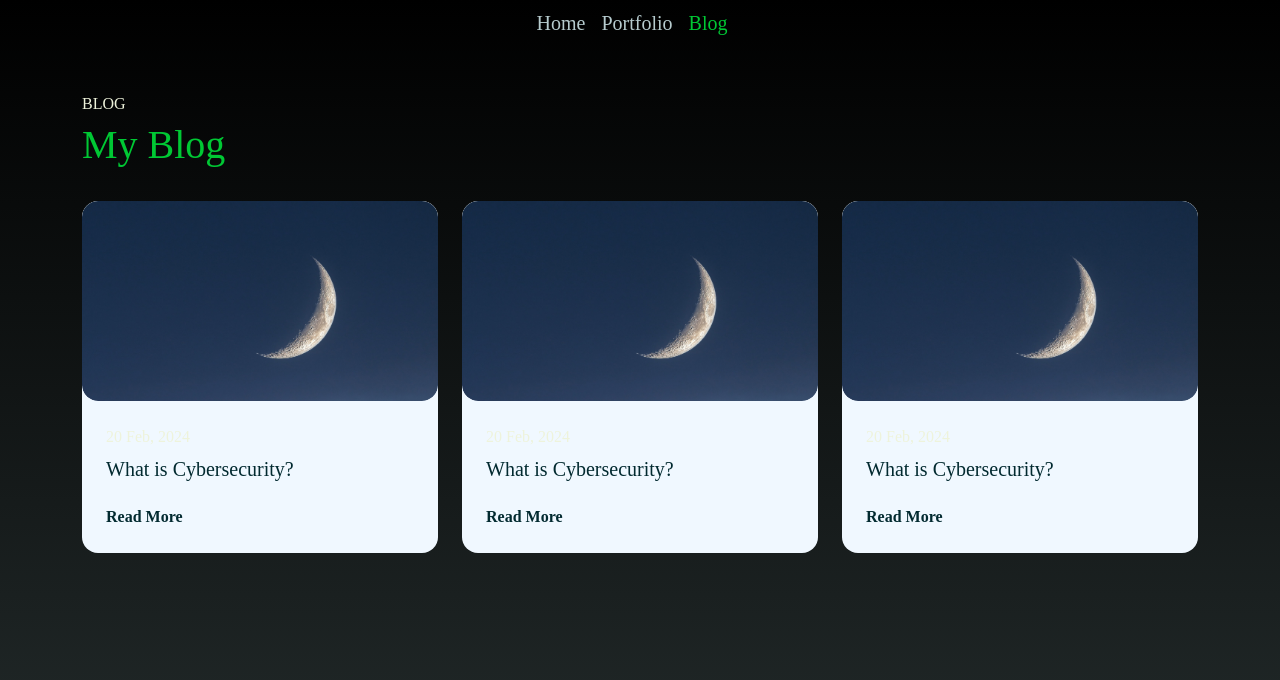
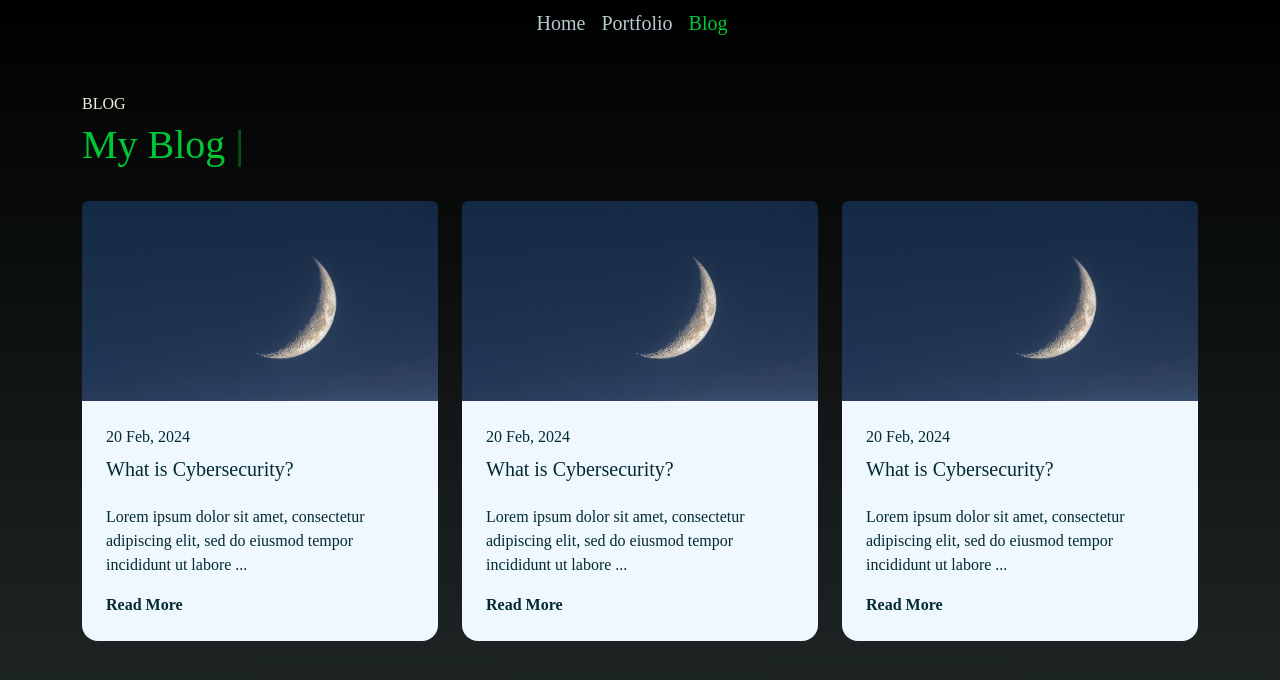
Before and after one commit to Parmingo/Portfolio-Website, a plain HTML site: page blog.html in a window 1280 px wide. Drawn offline with nearby package versions, Linux system fonts and the light colour scheme.

Commit message:
Added typewriter and added invidiual js files for each html page.

```diff
--- a/blog.html
+++ b/blog.html
@@ -21,7 +21,7 @@
         </button>
 
         <!-- Side bar -->
-        <div class="sidebar offcanvas offcanvas-end" tabindex="-1" id="offcanvasNavbar" aria-labelledby="offcanvasNavbarLabel">
+        <div class="sidebar offcanvas offcanvas-start" tabindex="-1" id="offcanvasNavbar" aria-labelledby="offcanvasNavbarLabel">
 
           <!-- Sidebar Header -->
           <div class="offcanvas-header text-white border-bottom">
@@ -58,7 +58,7 @@
                 <div class="row pb-4" data-aos="fade-up">
                     <div class="col-lg-8">
                         <h6 class="text-brand">BLOG</h6>
-                        <h1>My Blog</h1>
+                        <h1 class="my-blog"><span> | </span></h1>
                     </div>
                 </div>
 
@@ -66,12 +66,15 @@
 
                     <div class="col-md-4" data-aos="fade-up">
                         <div class="card-custom rounded-4 bg-base shadow-effect">
-                            <div class="card-custom-image rounded-4">
-                                <img class="rounded-4" src="images/bg.jpg" alt="">
+                            <div class="card-custom-image rounded-top">
+                                <img class="rounded-top" src="images/bg.jpg" alt="">
                             </div>
                             <div class="card-custom-content p-4">
-                                <p class="text-brand mb-2">20 Feb, 2024</p>
+                                <p class="text-date mb-2">20 Feb, 2024</p>
                                 <h5 class="mb-4">What is Cybersecurity?</h5>
+                                <div class="blog-description-wrapper">
+                                    <p class="blog-description">Lorem ipsum dolor sit amet, consectetur adipiscing elit, sed do eiusmod tempor incididunt ut labore et dolore magna aliqua. Ut enim ad minim veniam, quis nostrud exercitation ullamco laboris nisi ut aliquip ex ea commodo consequat. Duis aute irure dolor in reprehenderit in voluptate velit esse cillum dolore eu fugiat nulla pariatur.</p>
+                                </div>
                                 <a href="#" class="link-custom">Read More</a>
                             </div>
                         </div>
@@ -79,12 +82,15 @@
 
                     <div class="col-md-4" data-aos="fade-up">
                         <div class="card-custom rounded-4 bg-base shadow-effect">
-                            <div class="card-custom-image rounded-4">
-                                <img class="rounded-4" src="/images/bg.jpg" alt="test">
+                            <div class="card-custom-image rounded-top">
+                                <img class="rounded-top" src="images/bg.jpg" alt="test">
                             </div>
                             <div class="card-custom-content p-4">
-                                <p class="text-brand mb-2">20 Feb, 2024</p>
+                                <p class="text-date mb-2">20 Feb, 2024</p>
                                 <h5 class="mb-4">What is Cybersecurity?</h5>
+                                <div class="blog-description-wrapper">
+                                    <p class="blog-description">Lorem ipsum dolor sit amet, consectetur adipiscing elit, sed do eiusmod tempor incididunt ut labore et dolore magna aliqua. Ut enim ad minim veniam, quis nostrud exercitation ullamco laboris nisi ut aliquip ex ea commodo consequat. Duis aute irure dolor in reprehenderit in voluptate velit esse cillum dolore eu fugiat nulla pariatur.</p>
+                                </div>
                                 <a href="#" class="link-custom">Read More</a>
                             </div>
                         </div>
@@ -92,12 +98,15 @@
 
                     <div class="col-md-4" data-aos="fade-up">
                         <div class="card-custom rounded-4 bg-base shadow-effect">
-                            <div class="card-custom-image rounded-4">
-                                <img class="rounded-4" src="/images/bg.jpg" alt="test">
+                            <div class="card-custom-image rounded-top">
+                                <img class="rounded-top" src="images/bg.jpg" alt="test">
                             </div>
                             <div class="card-custom-content p-4">
-                                <p class="text-brand mb-2">20 Feb, 2024</p>
+                                <p class="text-date mb-2">20 Feb, 2024</p>
                                 <h5 class="mb-4">What is Cybersecurity?</h5>
+                                <div class="blog-description-wrapper">
+                                    <p class="blog-description">Lorem ipsum dolor sit amet, consectetur adipiscing elit, sed do eiusmod tempor incididunt ut labore et dolore magna aliqua. Ut enim ad minim veniam, quis nostrud exercitation ullamco laboris nisi ut aliquip ex ea commodo consequat. Duis aute irure dolor in reprehenderit in voluptate velit esse cillum dolore eu fugiat nulla pariatur.</p>
+                                </div>
                                 <a href="#" class="link-custom">Read More</a>
                             </div>
                         </div>
@@ -109,7 +118,7 @@
         </section>
 
     </main>
-
+    <script src="js/blog-scripts.js"></script>
 
   </body>
 </html>
--- /dev/null
+++ b/js/blog-scripts.js
@@ -0,0 +1,31 @@
+/**
+ * This is to truncate ... if the text length is above 100 for blog posts.
+ */
+document.addEventListener('DOMContentLoaded', function() {
+    document.querySelectorAll('.blog-description').forEach(function(elem) {
+        var maxLength = 100;
+        var truncated = elem.innerText;
+
+        if (truncated.length > maxLength) {
+            truncated = truncated.substr(0, maxLength) + '...';
+        }
+
+        elem.innerText = truncated;
+    });
+});
+
+/**
+ * This is a type writer script to type out the name behind the cursor. Adjusting the speed will change how fast it is typed (0 is fast and 100 is slow).
+ */
+var i = 0;
+var txt = "My Blog";
+var speed = 90;
+
+function typeWriter() {
+    if(i < txt.length) {
+        document.querySelector(".my-blog").innerHTML = txt.substring(0, i + 1) + '<span> |</span>';
+        i++;
+        setTimeout(typeWriter, speed);
+    }
+}
+window.onload = typeWriter;
--- a/style.css
+++ b/style.css
@@ -76,7 +76,14 @@ a:hover {
     font-size: 1em;
     font-weight: 700;
     color: var(--color-brand3);
-    animation: blink 0.5s linear infinite;
+    animation: blink 0.8s linear infinite;
+}
+
+.my-projects span, .my-blog span {
+    font-size: 1em;
+    font-weight: 700;
+    color: var(--color-brand3);
+    animation: blink 0.8s linear infinite;
 }
 
 @keyframes blink {
@@ -185,3 +192,8 @@ a:hover {
     max-height: 100px;
     overflow-y: auto;
 }
+
+.blog-description-wrapper {
+    max-height: 100px;
+    overflow-y: hidden;
+}
```
Also changed, not shown: index.html (+2 -2 lines), js/portfolio-scripts.js (added, +15 -0 lines), portfolio.html (+11 -13 lines), js/index-scripts.js (renamed from scripts.js).
